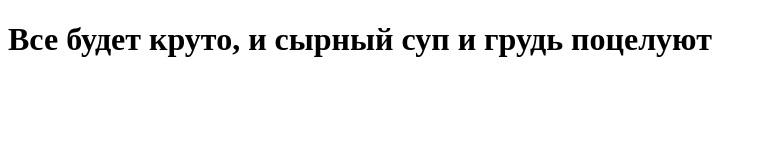
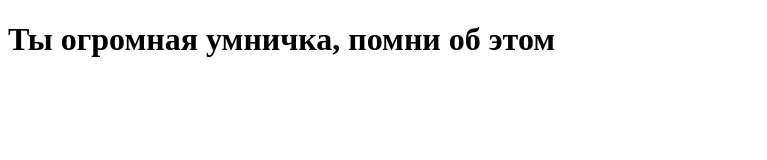
Before and after one commit to MrSpor87/test, a plain HTML site: page index.html in a window 1280 px wide. Shown: the whole page, without its empty margins (0-767 px from the left). Drawn offline with Linux system fonts and the light colour scheme.

Commit message:
For Katya

```diff
--- a/index.html
+++ b/index.html
@@ -1,9 +1,9 @@
  <!DOCTYPE html>
  <html>
  <head>
- 	<title>Сырному супу быть!</title>
+ 	<title>Самая красивая работяга</title>
  </head>
  <body>
- 	<h1>Все будет круто, и сырный суп и грудь поцелуют</h1>
+ 	<h1>Ты огромная умничка, помни об этом</h1>
  </body>
  </html>
```
